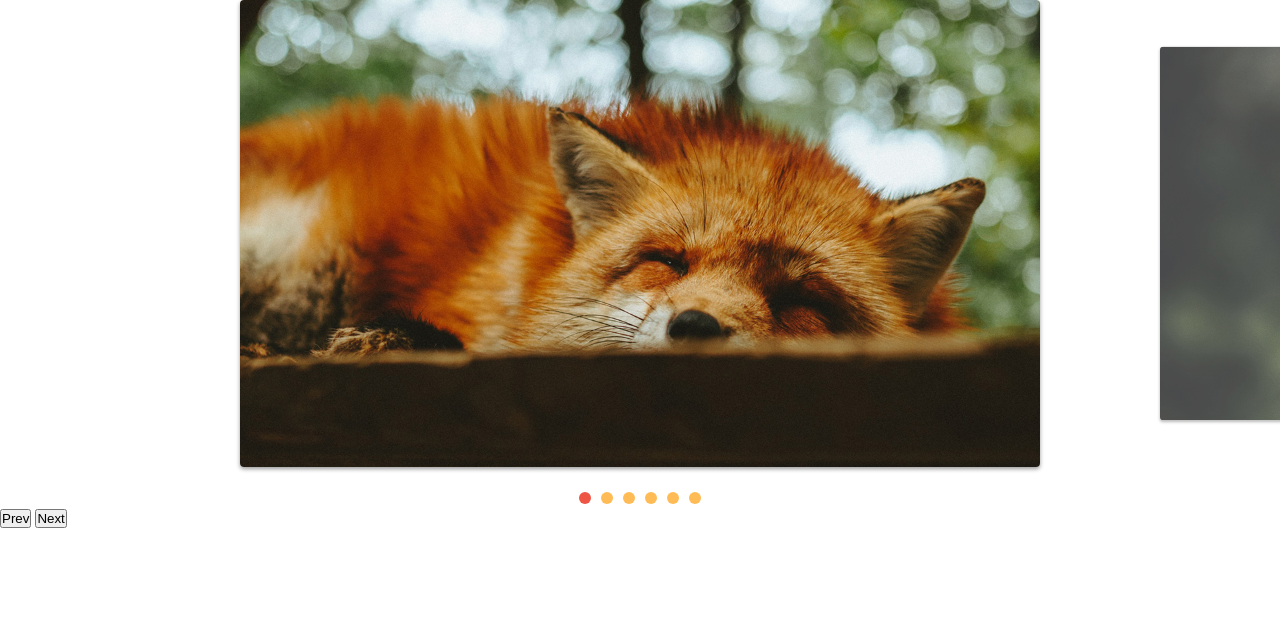
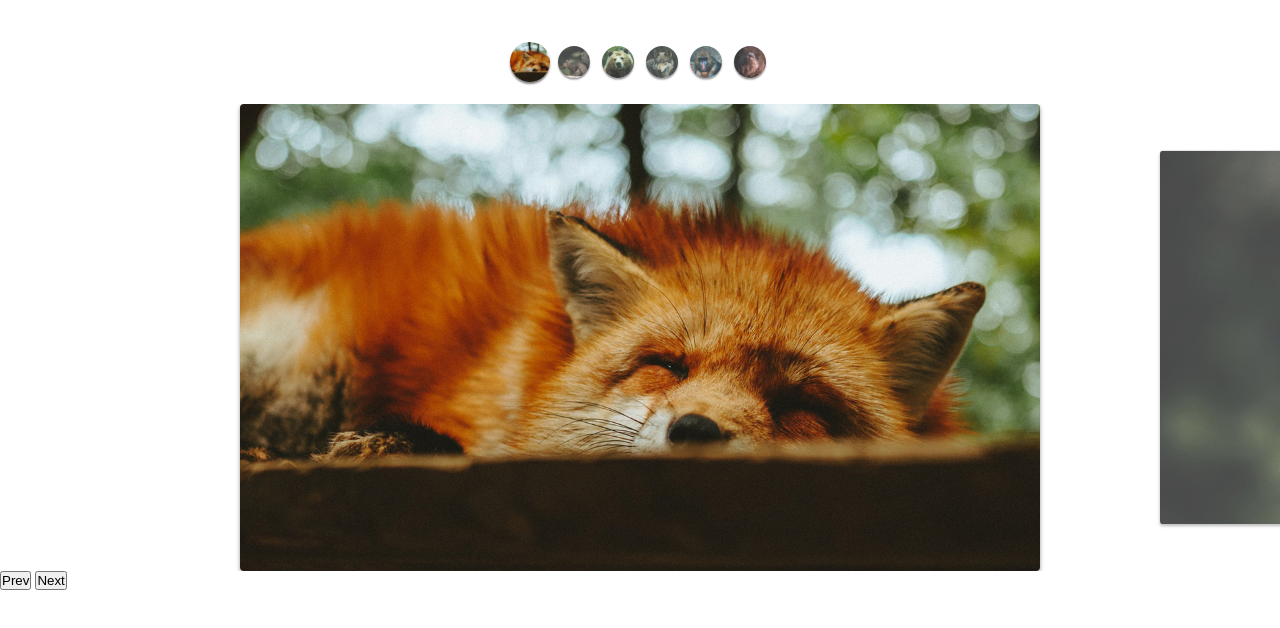
Before and after one commit to guihgalegodev/slide, a plain HTML site: page index.html in a window 1280 px wide. Drawn offline with Linux system fonts and the light colour scheme.

Commit message:
custom controls add

```diff
--- a/css/style.css
+++ b/css/style.css
@@ -65,3 +65,29 @@ img {
 [data-control="slide"] li a:hover {
   background: #e54;
 }
+
+.custom-controls {
+  display: flex;
+  justify-content: center;
+  margin-top: 40px;
+  margin-bottom: 20px;
+  flex-wrap: wrap;
+}
+
+.custom-controls li {
+  opacity: 0.8;
+  transform: scale(0.8);
+  width: 40px;
+  height: 40px;
+  border-radius: 50%;
+  overflow: hidden;
+  margin: 2px;
+  cursor: pointer;
+  box-shadow: 0 2px 2px rgba(0, 0, 0, 0.5);
+  transition: 0.3s;
+}
+
+.custom-controls li.active {
+  opacity: 1;
+  transform: scale(1);
+}
--- a/index.html
+++ b/index.html
@@ -9,15 +9,23 @@
 </head>
 
 <body>
+  <ul class="custom-controls">
+    <li><img src="./img/foto1-thumb.jpg" alt=""></li>
+    <li><img src="./img/foto2-thumb.jpg" alt=""></li>
+    <li><img src="./img/foto3-thumb.jpg" alt=""></li>
+    <li><img src="./img/foto4-thumb.jpg" alt=""></li>
+    <li><img src="./img/foto5-thumb.jpg" alt=""></li>
+    <li><img src="./img/foto6-thumb.jpg" alt=""></li>
+  </ul>
 
   <div class="slide-wrapper">
     <ul class="slide">
-      <li><img src="img/foto1.jpg" alt=""></li>
-      <li><img src="img/foto2.jpg" alt=""></li>
-      <li><img src="img/foto3.jpg" alt=""></li>
-      <li><img src="img/foto4.jpg" alt=""></li>
-      <li><img src="img/foto5.jpg" alt=""></li>
-      <li><img src="img/foto6.jpg" alt=""></li>
+      <li><img src="img/foto1.jpg" alt="Foto de uma Raposa"></li>
+      <li><img src="img/foto2.jpg" alt="Foto de um Esquilo"></li>
+      <li><img src="img/foto3.jpg" alt="Foto de um Urso"></li>
+      <li><img src="img/foto4.jpg" alt="Foto de um Lobo"></li>
+      <li><img src="img/foto5.jpg" alt="Foto de um Macaco"></li>
+      <li><img src="img/foto6.jpg" alt="Foto de um Leão"></li>
     </ul>
   </div>
   <div class="arrow-nav">
--- a/js/script.js
+++ b/js/script.js
@@ -4,4 +4,4 @@ const slide = new SlideNav(".slide", ".slide-wrapper");
 slide.init();
 slide.addArrow(".prev", ".next");
 
-slide.addControl();
+slide.addControl(".custom-controls");
```
